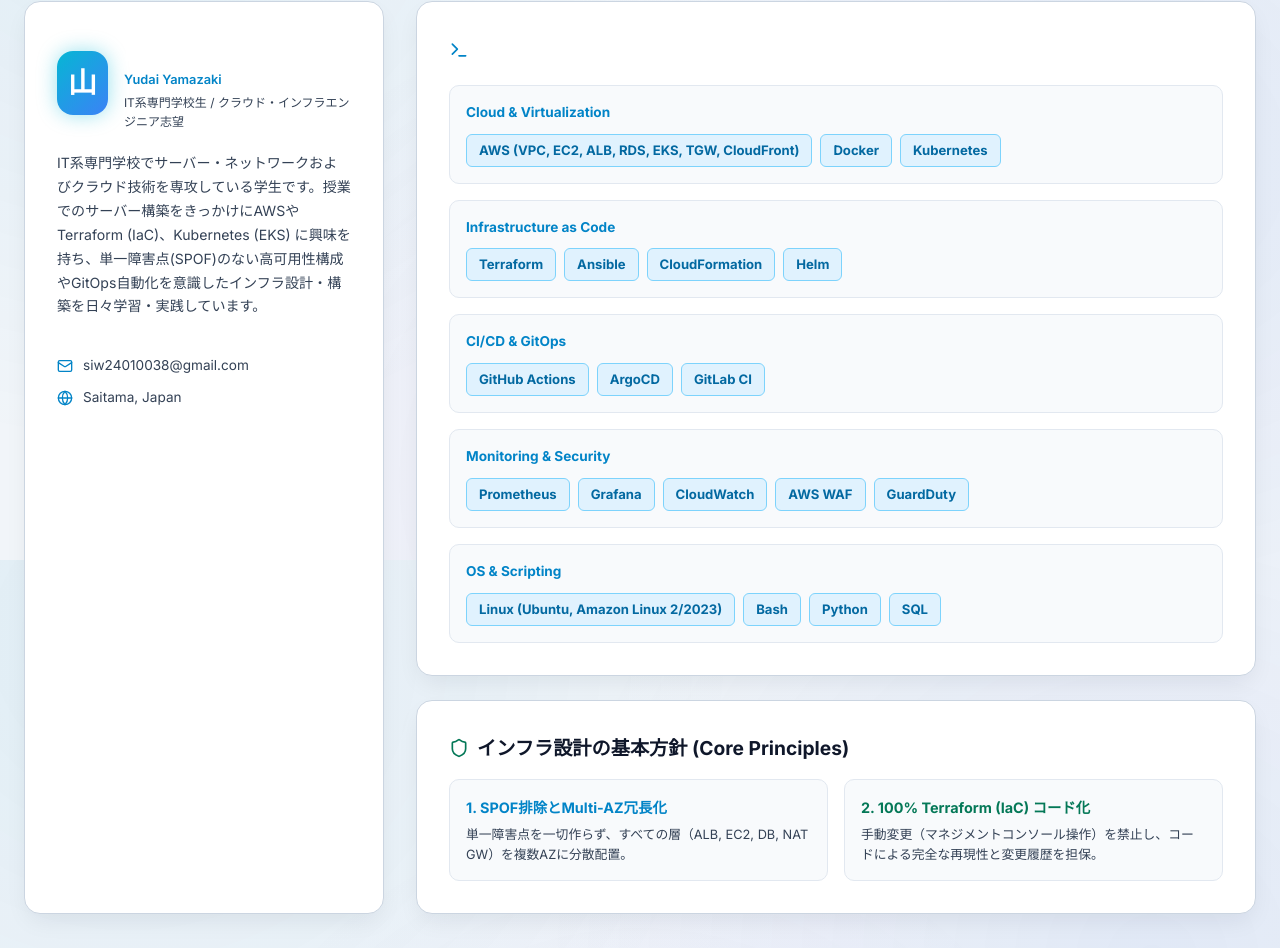
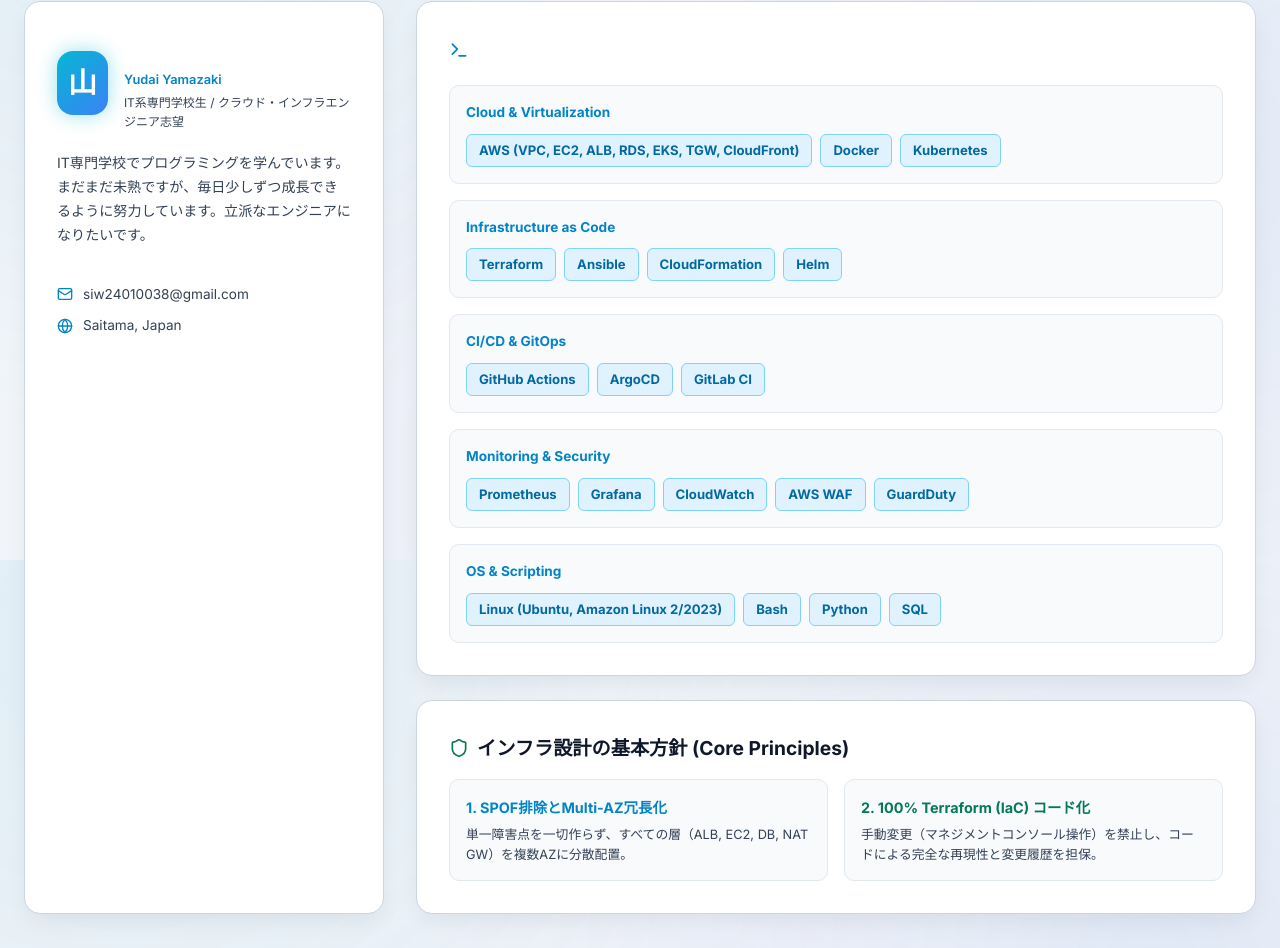
Before and after one commit to siw24010038-ui/infra-portfolio, a React (Vite) app: page / in a window 1280 px wide. Shown: the part 1840-2788 px from the top of the page. Built offline with nearby package versions, Linux system fonts and the light colour scheme.

Commit message:
docs: update profile bio to user custom message

```diff
--- a/src/data/projectsData.js
+++ b/src/data/projectsData.js
@@ -615,7 +615,7 @@
   nameEnglish: "Yudai Yamazaki",
   role: "IT系専門学校生 / クラウド・インフラエンジニア志望",
   tagline: "専門学校でITインフラを学びながら、AWS・Terraform・Kubernetesでの実践的な高可用性基盤構築を追求中",
-  bio: "IT系専門学校でサーバー・ネットワークおよびクラウド技術を専攻している学生です。授業でのサーバー構築をきっかけにAWSやTerraform (IaC)、Kubernetes (EKS) に興味を持ち、単一障害点(SPOF)のない高可用性構成やGitOps自動化を意識したインフラ設計・構築を日々学習・実践しています。",
+  bio: "IT専門学校でプログラミングを学んでいます。まだまだ未熟ですが、毎日少しずつ成長できるように努力しています。立派なエンジニアになりたいです。",
   location: "Saitama, Japan",
   socials: {
     github: "https://github.com/siw24010038-ui/infra-portfolio",
```
